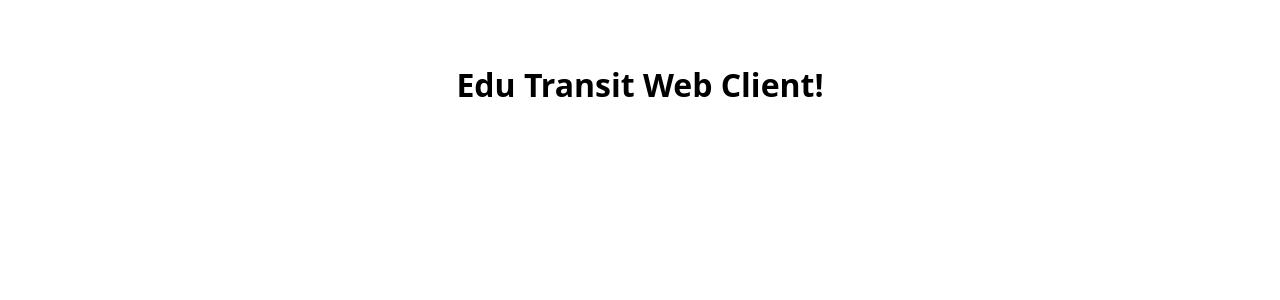
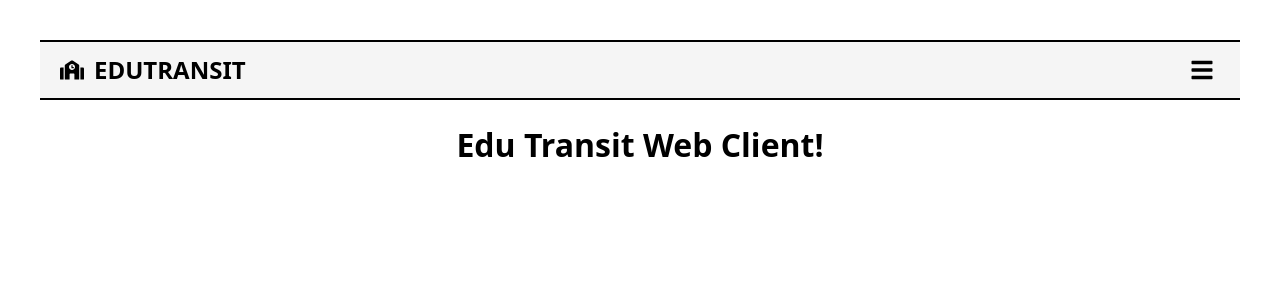
Before and after one commit to PRT3-Debuggers/edutransit-client, a React (Vite) app: page / in a window 1280 px wide. Shown: the top 300 px of the page. Built offline with nearby package versions, Linux system fonts and the light colour scheme.

Commit message:
Merge pull request #4 from ZimkhithaJantjies/master
Navigation

```diff
--- a/package.json
+++ b/package.json
@@ -11,7 +11,8 @@
   },
   "dependencies": {
     "react": "^19.0.0",
-    "react-dom": "^19.0.0"
+    "react-dom": "^19.0.0",
+    "react-icons": "^5.5.0"
   },
   "devDependencies": {
     "@eslint/js": "^9.22.0",
--- a/src/App.jsx
+++ b/src/App.jsx
@@ -1,12 +1,16 @@
-import './assets/styles/App.css'
+import React from 'react';
+import './assets/styles/App.css';
+import Navigation from './components/Navigation';
 
 function App() {
-
-  return (
-    <>
-      <h1>Edu Transit Web Client!</h1>
-    </>
-  )
+    return (
+        <>
+            <Navigation />
+            <div className="main-content">
+                <h1>Edu Transit Web Client!</h1>
+            </div>
+        </>
+    );
 }
 
-export default App
+export default App;
--- /dev/null
+++ b/src/assets/styles/Navigation.css
@@ -0,0 +1,63 @@
+/* Container Styling */
+.container {
+    width: 100%;
+    border-top: 2px solid #000;
+    border-bottom: 2px solid #000;
+    padding: 10px 20px;
+    background-color: #f5f5f5;
+    box-sizing: border-box;
+}
+
+/* Header Row */
+.header-row {
+    display: flex;
+    justify-content: space-between;
+    align-items: center;
+}
+
+/* Logo */
+.logo {
+    display: flex;
+    align-items: center;
+    font-size: 24px;
+    font-weight: bold;
+}
+
+.logo-icon {
+    margin-right: 10px;
+}
+
+/* Hamburger Button */
+.hamburger {
+    background: none;
+    border: none;
+    font-size: 24px;
+    cursor: pointer;
+    display: flex;
+    align-items: center;
+}
+
+/* Navigation Row */
+.nav-row {
+    display: none;
+    flex-direction: column;
+    padding: 10px 0;
+}
+
+/* Show menu when active */
+.nav-row.active {
+    display: flex;
+}
+
+/* Navigation Links */
+.nav-link {
+    text-decoration: none;
+    color: #333;
+    padding: 8px 0;
+    font-size: 18px;
+}
+
+/* Optional: add hover effect */
+.nav-link:hover {
+    color: #007bff;
+}
--- /dev/null
+++ b/src/components/Navigation.jsx
@@ -0,0 +1,42 @@
+import React, { useState } from 'react';
+import '../assets/styles/Navigation.css';
+import { FaSchool, FaBars, FaTimes } from "react-icons/fa";
+
+const Navigation = () => {
+    const [isMenuOpen, setIsMenuOpen] = useState(false);
+
+    const toggleMenu = () => {
+        setIsMenuOpen(!isMenuOpen);
+    };
+
+    return (
+        <nav className="container">
+            {/* Top Bar with Logo and Hamburger */}
+            <div className="header-row">
+                <div className="logo">
+                    <FaSchool className="logo-icon" />
+                    <span>EDUTRANSIT</span>
+                </div>
+                <button
+                    className="hamburger"
+                    onClick={toggleMenu}
+                    aria-label="Toggle menu"
+                >
+                    {isMenuOpen ? <FaTimes /> : <FaBars />}
+                </button>
+            </div>
+
+            {/* Navigation Links */}
+            <div className={`nav-row ${isMenuOpen ? 'active' : ''}`}>
+                <a href="#" className="nav-link">Home</a>
+                <a href="#" className="nav-link">For Parents</a>
+                <a href="#" className="nav-link">For Drivers</a>
+                <a href="#" className="nav-link">Schools</a>
+                <a href="#" className="nav-link">About</a>
+                <a href="#" className="nav-link">Contact</a>
+            </div>
+        </nav>
+    );
+};
+
+export default Navigation;
```
Also changed, not shown: 1 other file (tests, documents, lock files or other folders).
